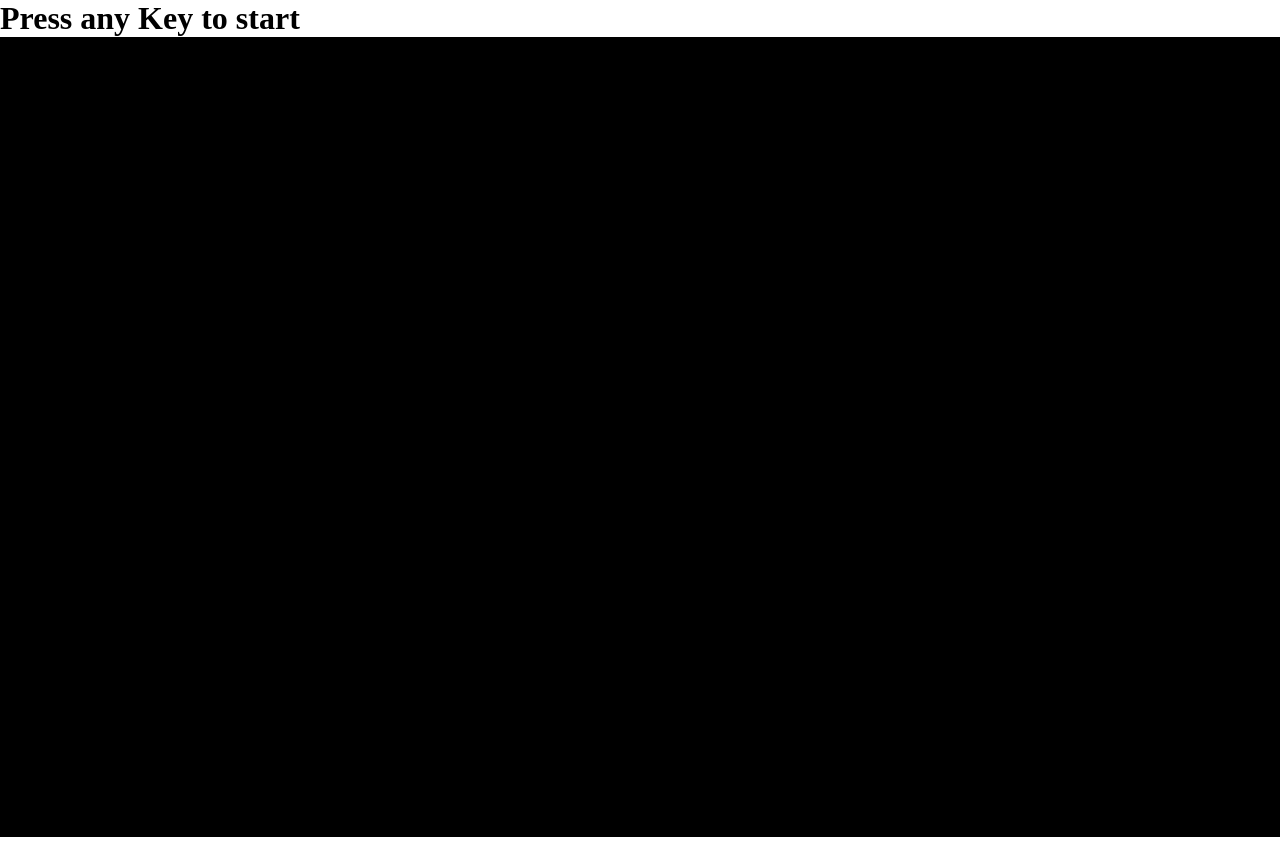
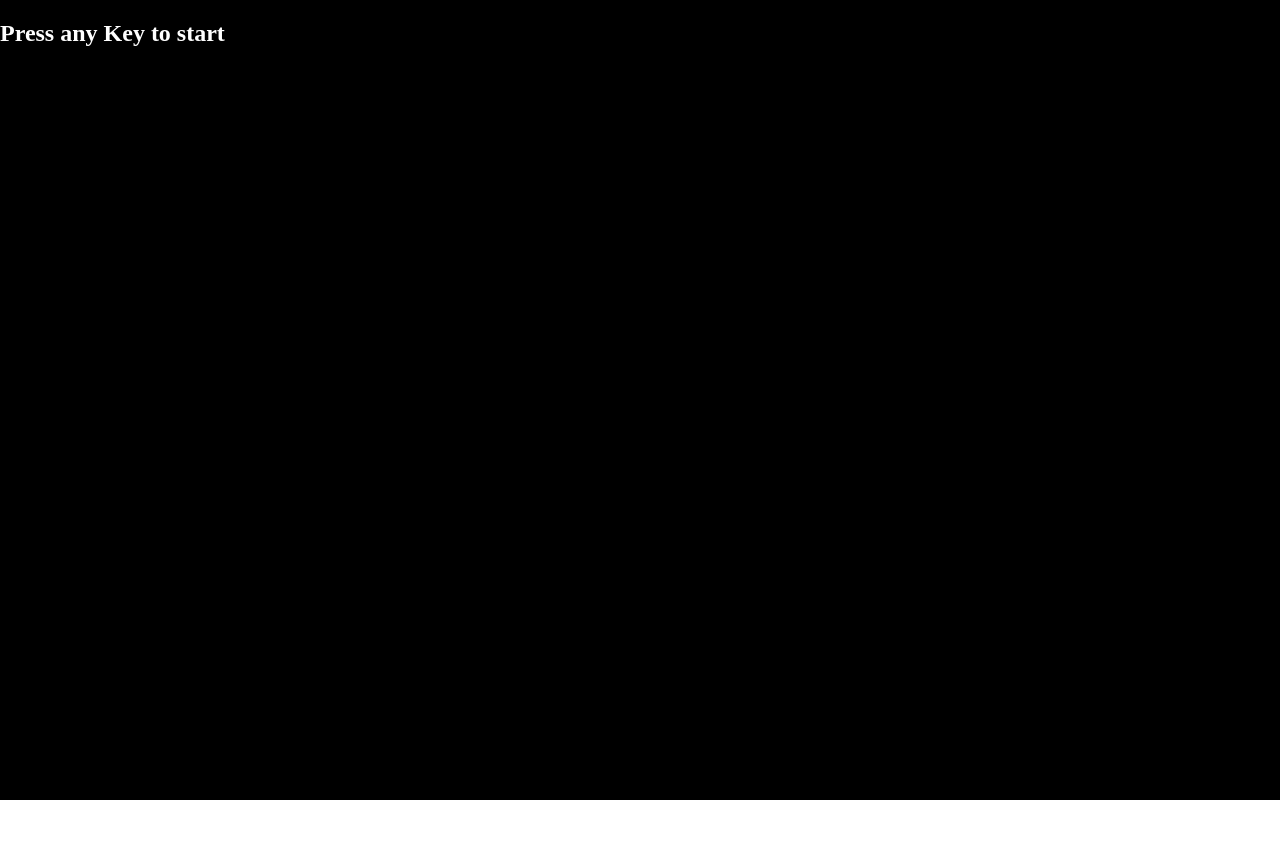
Before and after one commit to himanshu-singh-23/Patatap_clone, a plain HTML site: page index.html in a window 1280 px wide. After the commit the page ends 804 px from the top, so only its background shows below. Drawn offline with nearby package versions, Linux system fonts and the light colour scheme.

Commit message:
Update index.html

```diff
--- a/index.html
+++ b/index.html
@@ -211,7 +211,7 @@
 	</style>
 </head>
 <body>
-	<h1 style="margin: 0px auto" id="infoText"> Press any Key to start </h1>
+	<h2 style="color:white; position:absolute; top:'40%';left:'40%';" id="infoText"> Press any Key to start </h2>
 	<canvas id="myCanvas"></canvas>
 	<!-- <script type="text/javascript" src="paptap.js"></script> -->
 </body>
```
